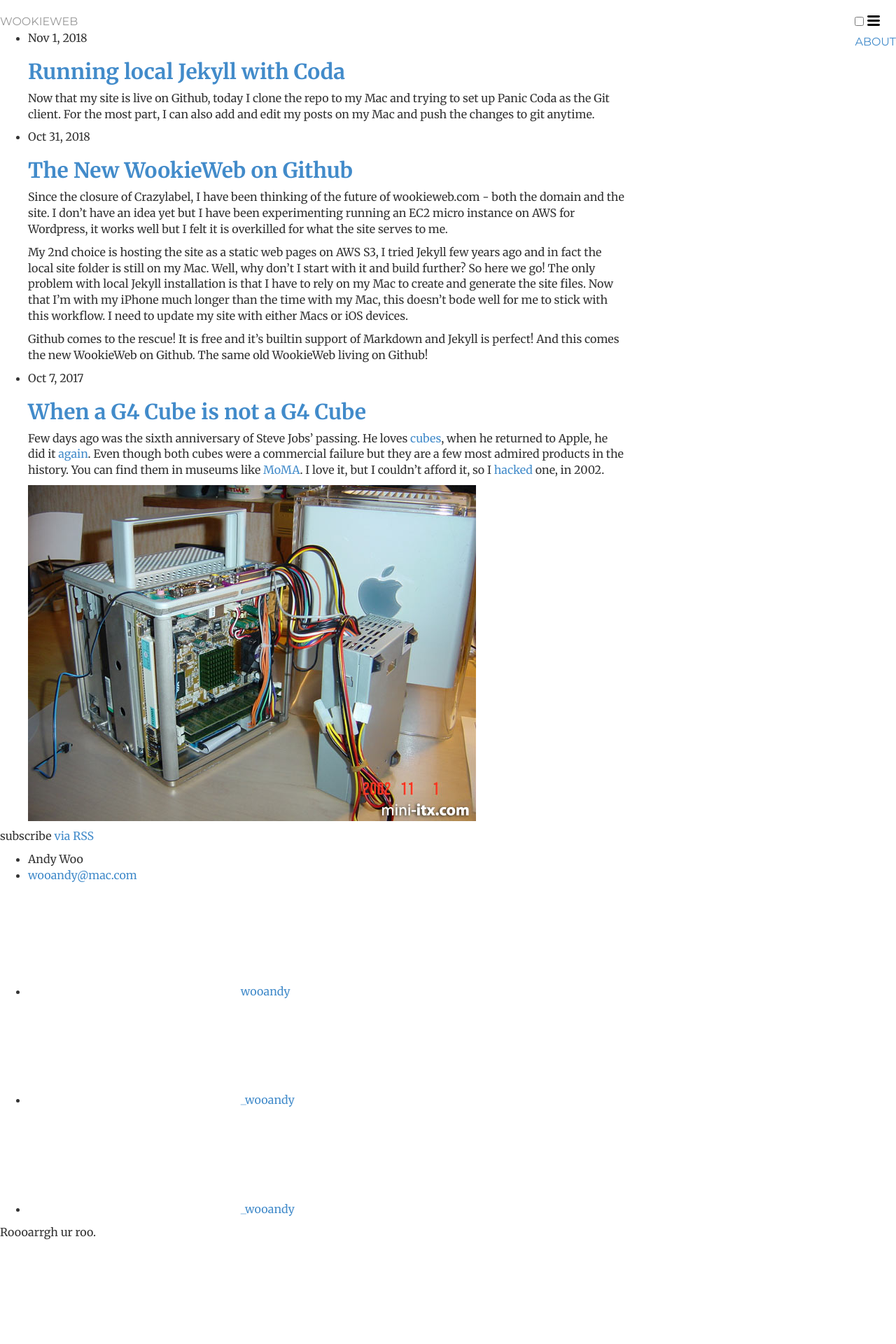
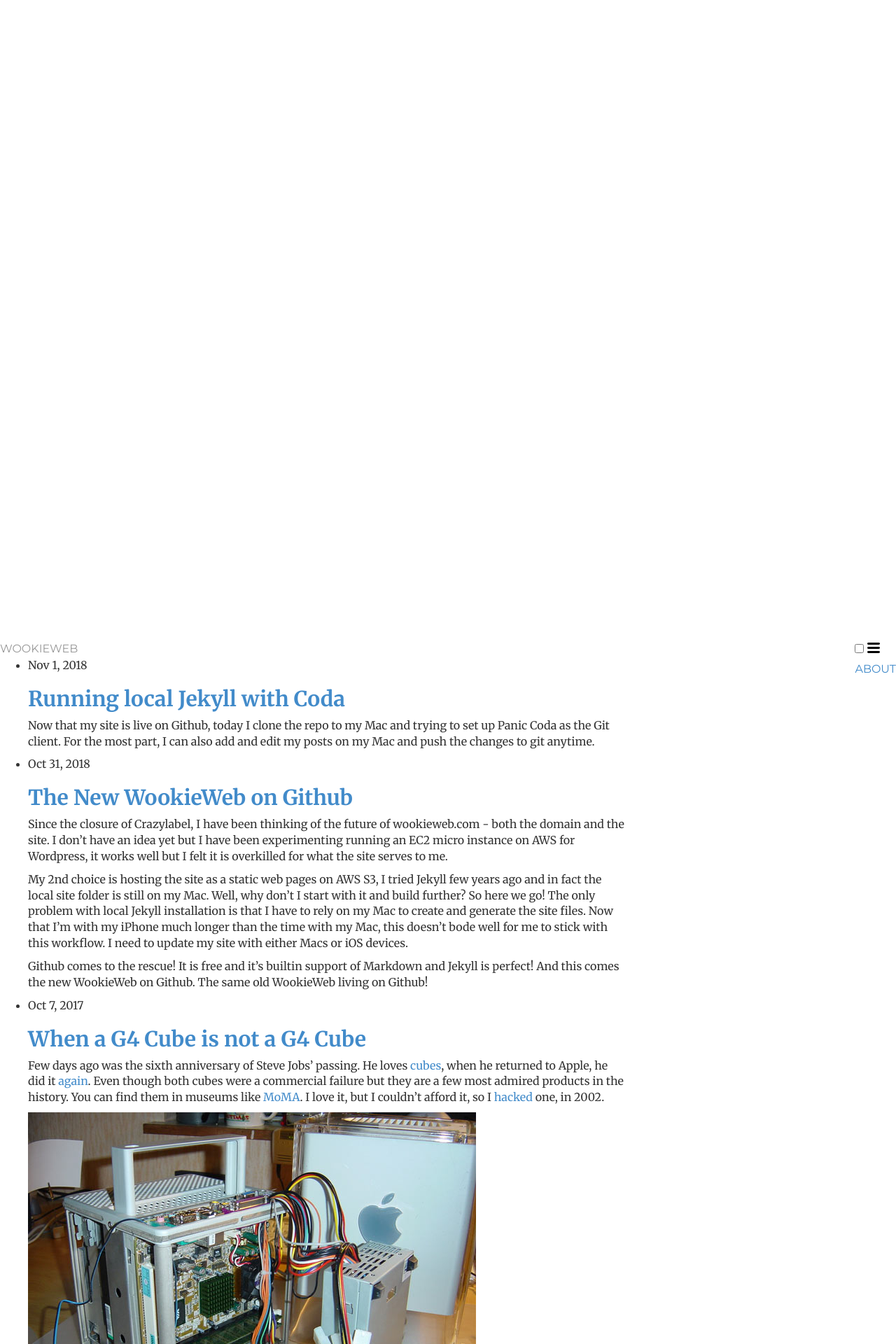
Before and after one commit to wooandy/wooandy.github.io, a Jekyll site: the page built from index.md, in a window 1280 px wide. Shown: the top 1920 px of the page at 70% size. Built offline with Jekyll 4.4.1, drawn with Linux system fonts in a browser that asks for light colours; before the commit the page ends 1822 px from its top, so only the background shows below that.

Commit message:
Fixing CSS issues

```diff
--- a/css/main.css
+++ b/css/main.css
@@ -1,7 +1,7 @@
 @import url(http://fonts.googleapis.com/css?family=Merriweather:300,300italic,400,400italic,700,700italic);
 @import url(http://fonts.googleapis.com/css?family=Montserrat);
 
-body { padding-top: 20px; padding-bottom: 40px; font-family: 'Merriweather', Georgia, Times; font-size: 16px; margin:0 auto; }
+body { padding-top: 20px; padding-bottom: 40px; font-family: 'Merriweather', Georgia, Times; font-size: 16px; margin: 70% auto; }
 
 h1, h2, h3, h4, h5, h6, .h1, .h2, .h3, .h4, .h5, .h6 { font-family: 'Merriweather', Georgia, Times; font-weight: 700;}
 
```
